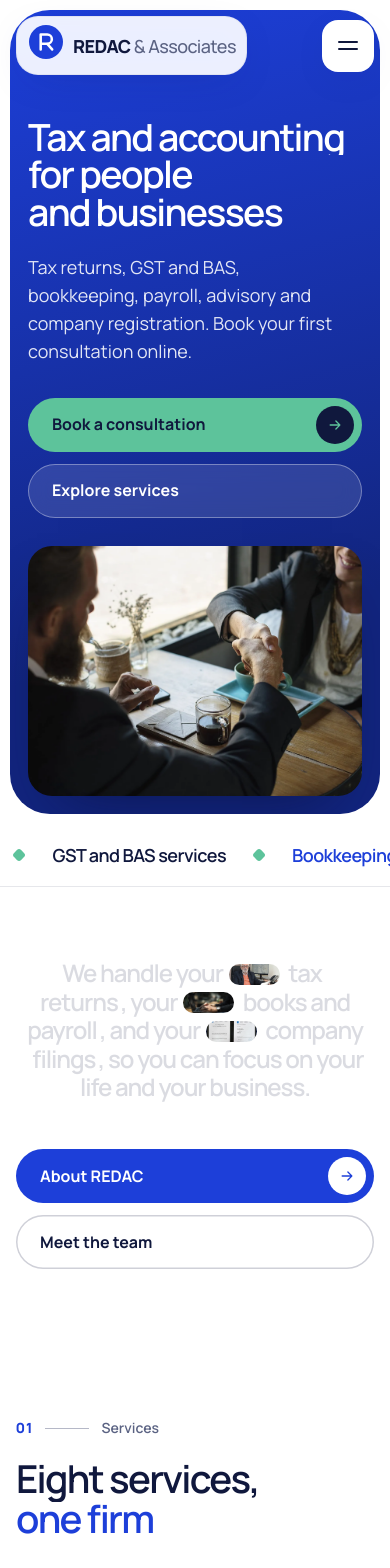
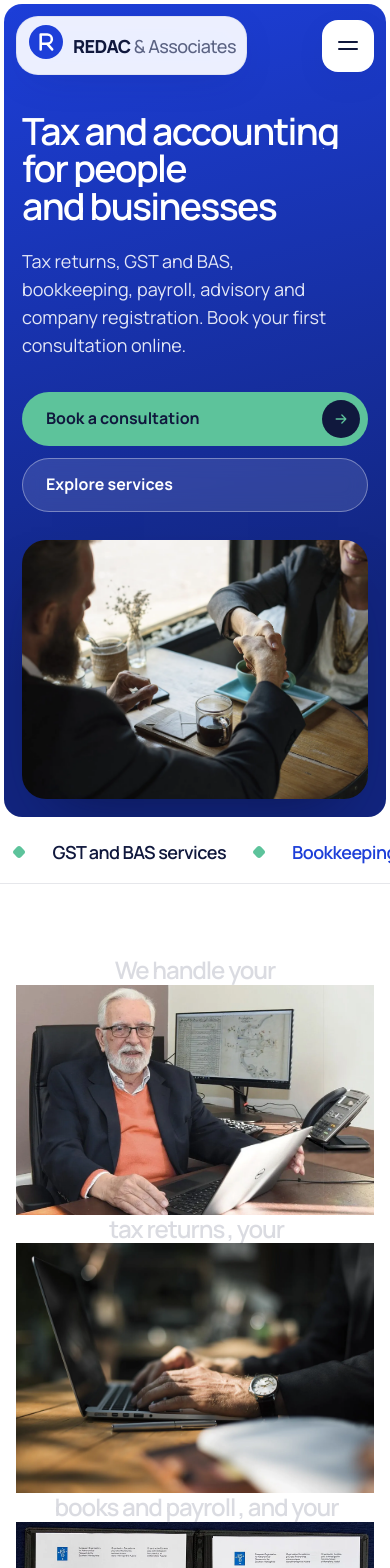
Before and after one commit to RizAhd/Redac-Web, a React (Vite) app in the folder website/: page /#/ in a window 390 px wide. Shown: the top 1568 px of the page. Built offline with nearby package versions, Linux system fonts and the light colour scheme.

Commit message:
Make the page frame tighter with smaller corners
Use one edge token for the gap around each framed section, cut from
10px to 4-8px, and reduce the corner radii (40px to 24px, smaller on
phones) so pages look less padded.

```diff
--- a/website/src/components/blocks.jsx
+++ b/website/src/components/blocks.jsx
@@ -16,7 +16,7 @@ export function PageHero({ crumbs = [], title, accent, lead, photoKey, ghost, fa
   useGSAP(() => {
     if (reduced()) return;
     revealIn(ref.current);
-    gsap.from('.phero__photo', { clipPath: 'inset(20% 16% 20% 16% round 40px)', duration: 1.6, ease: 'expo.inOut', delay: 0.1 });
+    gsap.from('.phero__photo', { clipPath: 'inset(20% 16% 20% 16% round 24px)', duration: 1.6, ease: 'expo.inOut', delay: 0.1 });
     gsap.from('.phero__photo img', { scale: 1.35, duration: 2, ease: 'expo.out', delay: 0.1 });
     gsap.from('.phero__note', { y: 40, autoAlpha: 0, duration: 1.2, ease: 'back.out(1.4)', delay: 0.9 });
     gsap.from('.phero__facts li', { y: 24, autoAlpha: 0, duration: 0.9, ease: 'expo.out', stagger: 0.07, delay: 0.6 });
--- a/website/src/styles/global.css
+++ b/website/src/styles/global.css
@@ -34,7 +34,8 @@
   --s-1: 4px; --s-2: 8px; --s-3: 12px; --s-4: 16px; --s-5: 24px; --s-6: 32px; --s-7: 48px; --s-8: 64px; --s-9: 96px; --s-10: 128px;
   --max: 1320px;
   --gut: clamp(16px, 4vw, 56px);
-  --r-xl: 40px; --r-lg: 32px; --r-md: 24px; --r-sm: 14px;
+  --r-xl: 24px; --r-lg: 20px; --r-md: 16px; --r-sm: 12px;
+  --edge: clamp(4px, .6vw, 8px);
   --sans: "Manrope", system-ui, sans-serif;
   --cond: "Roboto Condensed", "Arial Narrow", sans-serif;
   --ease: cubic-bezier(.16, 1, .3, 1);
@@ -166,8 +167,8 @@ button { font: inherit; color: inherit; }
 .sheet__row:last-child { border: 0; padding-top: var(--s-6); }
 
 /* ---------------------------------------------------------------- hero */
-.hero { padding: 10px; }
-.hero__frame { position: relative; height: calc(100svh - 20px); min-height: 640px; border-radius: var(--r-xl); overflow: hidden; color: #fff; background: var(--blue-d); }
+.hero { padding: var(--edge); }
+.hero__frame { position: relative; height: calc(100svh - 2 * var(--edge)); min-height: 640px; border-radius: var(--r-xl); overflow: hidden; color: #fff; background: var(--blue-d); }
 .hero__frame > img, .hero__frame > .ph { position: absolute; inset: 0; width: 100%; height: 100%; object-fit: cover; }
 .hero__shade { position: absolute; inset: 0; background: linear-gradient(90deg, rgba(18,37,127,.88) 0%, rgba(18,37,127,.55) 45%, rgba(18,37,127,.05) 75%), linear-gradient(0deg, rgba(18,37,127,.6), transparent 45%); }
 .hero__content { position: absolute; left: clamp(20px, 5vw, 72px); bottom: clamp(28px, 6vw, 72px); max-width: 780px; z-index: 2; }
@@ -190,7 +191,7 @@ button { font: inherit; color: inherit; }
 .hchip--3 { width: 64px; height: 64px; right: 9%; top: 36%; transform: rotate(-6deg); background: #fff; color: var(--blue); }
 
 /* inner page hero */
-.phero { position: relative; overflow: hidden; isolation: isolate; padding: 150px 0 clamp(56px, 7vw, 96px); margin: 10px; border-radius: var(--r-xl); background: var(--frame); color: var(--ink); }
+.phero { position: relative; overflow: hidden; isolation: isolate; padding: 150px 0 clamp(56px, 7vw, 96px); margin: var(--edge); border-radius: var(--r-xl); background: var(--frame); color: var(--ink); }
 .phero::before { content: ""; position: absolute; z-index: -1; right: -10%; top: -30%; width: 55vw; height: 90%; border-radius: 50%; background: radial-gradient(closest-side, rgba(29,63,217,.12), transparent); }
 .phero__ghost { position: absolute; z-index: -1; right: -2vw; bottom: -.14em; font: 800 var(--fs-mega)/.78 var(--cond); text-transform: uppercase; letter-spacing: -.02em; white-space: nowrap; color: transparent; -webkit-text-stroke: 1.5px rgba(29,63,217,.14); }
 .phero__grid { display: grid; gap: clamp(32px, 5vw, 72px); align-items: center; }
@@ -213,9 +214,9 @@ button { font: inherit; color: inherit; }
 
 /* ------------------------------------------------------------ sections */
 .sec { padding: clamp(80px, 10vw, 150px) 0; position: relative; }
-.band-blue { background: var(--blue); color: #fff; margin: 0 10px; border-radius: var(--r-xl); }
+.band-blue { background: var(--blue); color: #fff; margin: 0 var(--edge); border-radius: var(--r-xl); }
 .band-blue .muted { color: rgba(255,255,255,.8); }
-.band-light { background: var(--frame); margin: 0 10px; border-radius: var(--r-xl); }
+.band-light { background: var(--frame); margin: 0 var(--edge); border-radius: var(--r-xl); }
 .head-split { display: flex; justify-content: space-between; align-items: flex-end; gap: var(--s-6); flex-wrap: wrap; margin-bottom: clamp(40px, 5vw, 72px); }
 .head-split > div { max-width: 720px; }
 .head-split > .lead { max-width: 440px; }
@@ -224,8 +225,6 @@ button { font: inherit; color: inherit; }
 /* statement */
 .statement { text-align: center; }
 .statement__text { max-width: 1120px; margin: 0 auto; font: 600 var(--fs-48)/1.18 var(--sans); letter-spacing: -.045em; text-wrap: balance; }
-.pill { display: inline-block; width: 2.1em; height: .86em; vertical-align: -.1em; margin: 0 .08em; border-radius: 999px; overflow: hidden; }
-.pill img, .pill .ph { width: 100%; height: 100%; object-fit: cover; }
 
 /* Kora-style stacking cards */
 .stk { display: grid; gap: var(--s-5); }
@@ -279,7 +278,7 @@ button { font: inherit; color: inherit; }
 .proc__bar i { display: block; height: 100%; background: var(--blue); transform: scaleX(0); transform-origin: 0 50%; }
 
 /* who we help (fan) */
-.who { margin: 0 10px; border-radius: var(--r-xl); background: var(--frame); overflow: hidden; }
+.who { margin: 0 var(--edge); border-radius: var(--r-xl); background: var(--frame); overflow: hidden; }
 .who__ghost { position: absolute; top: 46%; left: 0; white-space: nowrap; font: 800 var(--fs-mega)/.8 var(--cond); text-transform: uppercase; color: transparent; -webkit-text-stroke: 2px rgba(29,63,217,.18); pointer-events: none; }
 .fan { position: relative; height: 600px; }
 .fcard { position: absolute; top: 20px; left: calc(50% - 180px); width: 360px; border-radius: 30px; overflow: hidden; background: #fff; box-shadow: 0 40px 80px -36px rgba(18,37,127,.5); transition: box-shadow .5s; }
@@ -481,14 +480,14 @@ a.info__row:hover { transform: translateY(-3px); }
 .faq-page__head { position: sticky; top: 110px; display: grid; gap: var(--s-4); justify-items: start; }
 
 /* thank you / 404 */
-.done { min-height: calc(100svh - 20px); margin: 10px; border-radius: var(--r-xl); display: grid; place-content: center; justify-items: center; gap: var(--s-5); padding: 140px var(--gut) 80px; text-align: center; background: var(--blue); color: #fff; }
+.done { min-height: calc(100svh - 2 * var(--edge)); margin: var(--edge); border-radius: var(--r-xl); display: grid; place-content: center; justify-items: center; gap: var(--s-5); padding: 140px var(--gut) 80px; text-align: center; background: var(--blue); color: #fff; }
 .done .h1 { max-width: 14ch; }
 .done .lead { max-width: 560px; color: rgba(255,255,255,.88); }
 .done__tick { display: grid; place-items: center; width: 116px; height: 116px; border-radius: 50%; background: var(--green); box-shadow: 0 0 0 18px rgba(93,195,155,.22); }
 .done__tick svg { width: 54px; fill: none; stroke: var(--ink); stroke-width: 3; stroke-linecap: round; stroke-linejoin: round; stroke-dasharray: 40; }
 
 /* -------------------------------------------------------------- footer */
-.footer { position: relative; overflow: hidden; margin: 0 10px 10px; padding-top: clamp(64px, 8vw, 120px); border-radius: var(--r-xl); background: var(--blue-d); color: #fff; isolation: isolate; }
+.footer { position: relative; overflow: hidden; margin: 0 var(--edge) var(--edge); padding-top: clamp(64px, 8vw, 120px); border-radius: var(--r-xl); background: var(--blue-d); color: #fff; isolation: isolate; }
 .footer::before { content: ""; position: absolute; z-index: -1; inset: auto -10% -30% -10%; height: 70%; background: radial-gradient(45% 60% at 50% 100%, rgba(29,63,217,.9), transparent 70%), radial-gradient(25% 40% at 85% 90%, rgba(93,195,155,.35), transparent 70%); }
 .footer__head { display: grid; grid-template-columns: 1.2fr 1fr; gap: clamp(32px, 5vw, 80px); align-items: end; padding-bottom: clamp(48px, 6vw, 80px); }
 .footer__head .h2 { max-width: 14ch; }
@@ -500,7 +499,7 @@ a.info__row:hover { transform: translateY(-3px); }
 .footer__contact dd { margin: 0; font-weight: 700; text-align: right; }
 .footer__word { display: flex; justify-content: center; overflow: hidden; margin-top: clamp(24px, 4vw, 48px); font: 800 clamp(6rem, 1rem + 26vw, 28rem)/.8 var(--cond); letter-spacing: -.02em; color: rgba(255,255,255,.1); user-select: none; }
 .footer__word span { display: inline-block; }
-.footer__panel { position: relative; z-index: 2; display: grid; grid-template-columns: 1.3fr 1fr 1.3fr 1fr; gap: var(--s-6); margin: clamp(40px, 5vw, 64px) 10px 0; padding: clamp(24px, 4vw, 48px); border-radius: var(--r-lg); background: #fff; color: var(--ink); }
+.footer__panel { position: relative; z-index: 2; display: grid; grid-template-columns: 1.3fr 1fr 1.3fr 1fr; gap: var(--s-6); margin: clamp(40px, 5vw, 64px) var(--edge) 0; padding: clamp(24px, 4vw, 48px); border-radius: var(--r-lg); background: #fff; color: var(--ink); }
 .motion-toggle { display: inline-flex; align-items: center; gap: 10px; padding: 6px 12px 6px 6px; border: 1px solid var(--line-d); border-radius: 999px; background: none; color: inherit; cursor: pointer; font: 600 var(--fs-14)/1 var(--sans); }
 .motion-toggle i { position: relative; width: 34px; height: 20px; border-radius: 99px; background: rgba(255,255,255,.2); transition: background .3s; }
 .motion-toggle i::after { content: ""; position: absolute; top: 3px; left: 3px; width: 14px; height: 14px; border-radius: 50%; background: #fff; transition: transform .4s var(--ease); }
@@ -527,7 +526,7 @@ a.info__row:hover { transform: translateY(-3px); }
 @media (max-width: 960px) {
   .nav__pill nav, .nav__cta { display: none; }
   .burger { display: block; }
-  .hero__frame { height: auto; min-height: calc(100svh - 20px); display: flex; flex-direction: column; justify-content: flex-end; padding: 120px 20px 20px; }
+  .hero__frame { height: auto; min-height: calc(100svh - 2 * var(--edge)); display: flex; flex-direction: column; justify-content: flex-end; padding: 120px 20px 20px; }
   .hero__content { position: relative; left: auto; bottom: auto; }
   .hero__shade { background: linear-gradient(0deg, rgba(18,37,127,.92) 25%, rgba(18,37,127,.35) 70%, rgba(18,37,127,.1)); }
   .hcard--a { position: relative; right: auto; bottom: auto; width: 100%; margin-top: var(--s-6); }
@@ -555,6 +554,7 @@ a.info__row:hover { transform: translateY(-3px); }
   .cta__photo { min-height: 260px; }
 }
 @media (max-width: 640px) {
+  :root { --r-xl: 18px; --r-lg: 16px; --r-md: 14px; }
   .hcard--a { grid-template-columns: 1fr; }
   .hcard__img { aspect-ratio: 16 / 9; }
   .btn-row .btn { width: 100%; justify-content: space-between; }
```
Also changed, not shown: website/src/lib/motion.js.
